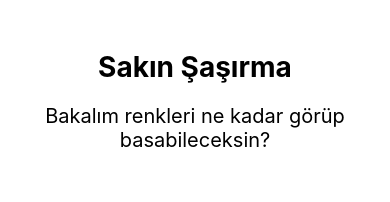
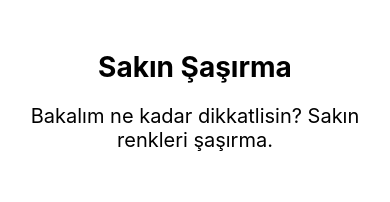
Before and after one commit to phoique/sakin-sasirma, a React Native app: screen / in a window 390 px wide. Shown: the top 202 px of the page. Built offline with nearby package versions, Linux system fonts and the light colour scheme.

Commit message:
text edit

```diff
--- a/src/screens/Home.js
+++ b/src/screens/Home.js
@@ -17,7 +17,7 @@ const Home = () => {
       />
 
       <CustomText
-        text= "Bakalım renkleri ne kadar görüp basabileceksin?"
+        text= "Bakalım ne kadar dikkatlisin? Sakın renkleri şaşırma."
         textStyle={textStyles2.text}
       />
 
```
